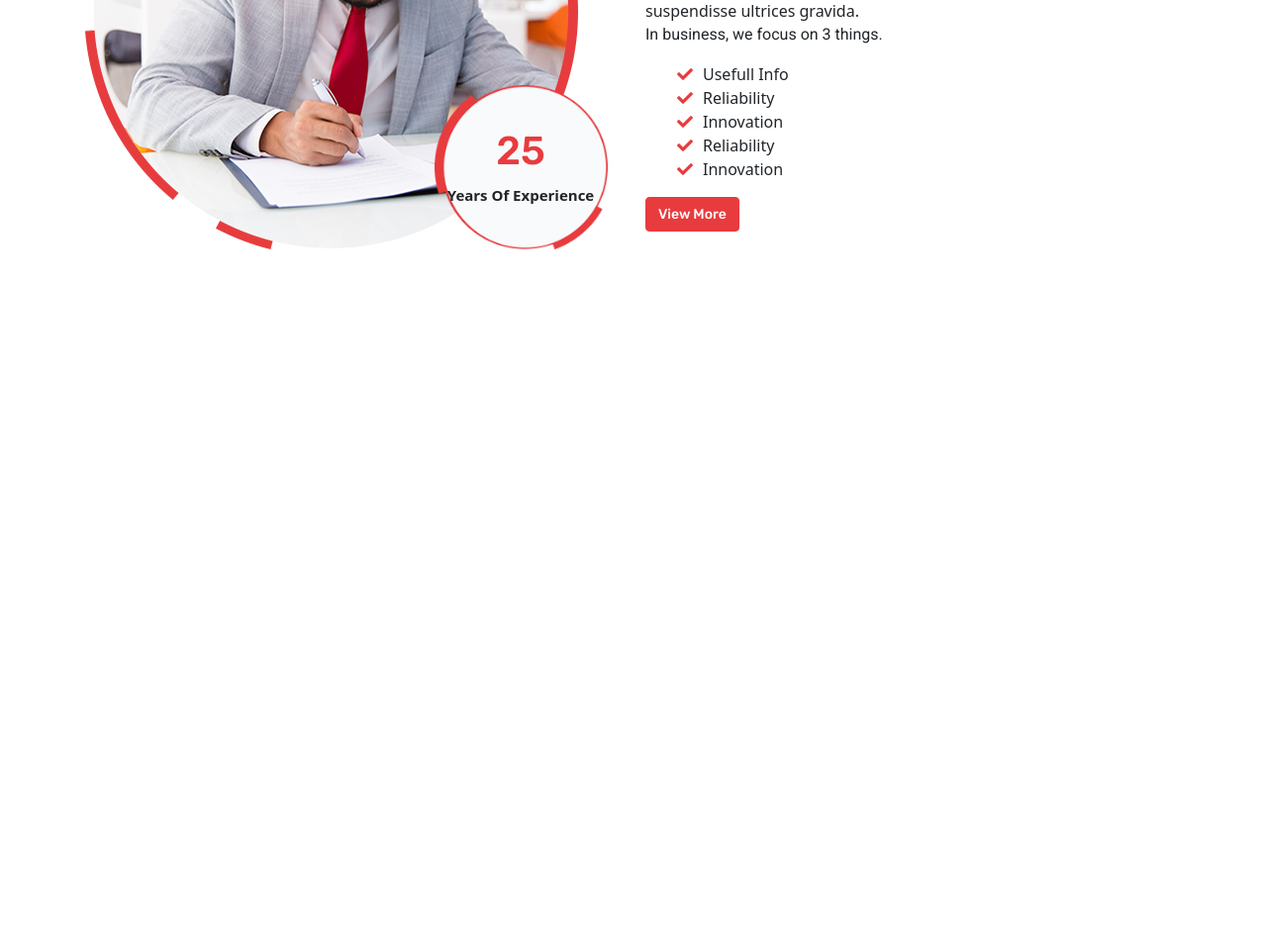
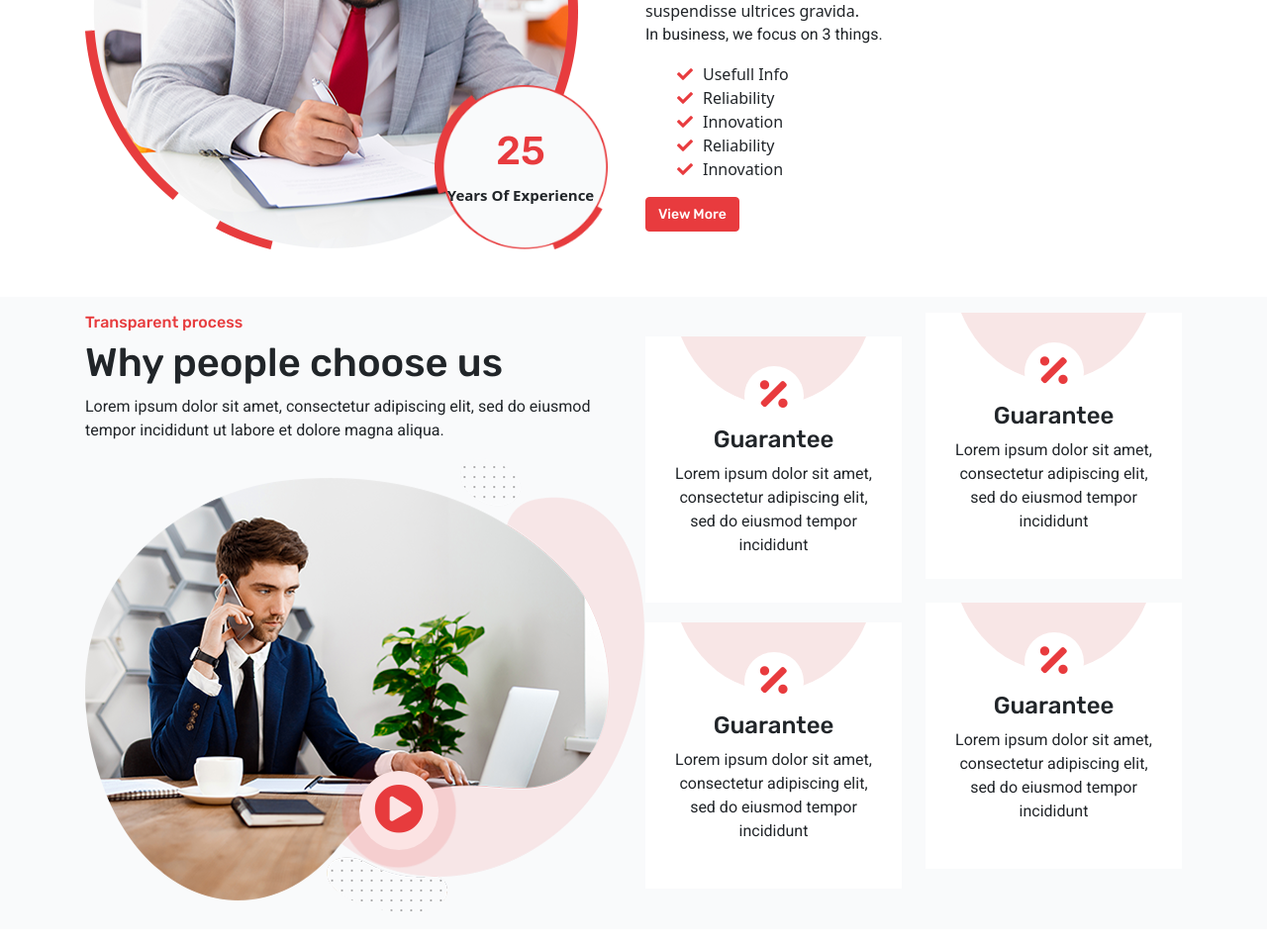
Before and after one commit to Sajal3232/Full-Web-Page-Design-4, a plain HTML site: page index.html in a window 1280 px wide. Shown: the part 1482-2437 px from the top of the page at 99% size. Before the commit the page ends 1782 px from the top, so only its background shows below. Drawn offline with nearby package versions, Linux system fonts and the light colour scheme.

Commit message:
design 3rd part

```diff
--- a/index.html
+++ b/index.html
@@ -147,6 +147,68 @@
     </div>
   </div>
 </section>
+   <!-- when we chosse -->
+   <section class="when-we-chosse all-bg">
+     <div class="container">
+       <div class="row my-3">
+         <div class="col-lg-6">
+           <div class="chosse-title my-3">
+             <div class="finix-text">
+              <h6>Transparent process</h6>
+              <h1 class="my-2">Why people choose us</h1>
+              <p>Lorem ipsum dolor sit amet, consectetur adipiscing elit, sed do eiusmod tempor incididunt ut labore et dolore magna aliqua.</p>
+              <img src="image/choose.png">
+              <a class="play-btn" href="#"><i class="fas fa-play-circle    "></i></a>
+             </div>
+           </div>
+         </div>
+         <div class="col-lg-6">
+           <div class="row featears-items my-3">
+             <div class="col-lg-6 mt-4">
+               <div class="featears-item text-center ">
+                 <div class="featears-icon">
+                   <i class="fas fa-percentage"></i>
+                 </div>
+                 <h4>Guarantee</h4>
+                 <p>Lorem ipsum dolor sit amet, consectetur adipiscing elit, sed do eiusmod tempor incididunt</p>
+               </div>
+             </div>
+
+             <div class="col-lg-6">
+              <div class="featears-item text-center">
+                <div class="featears-icon">
+                  <i class="fas fa-percentage"></i>
+                </div>
+                <h4>Guarantee</h4>
+                <p>Lorem ipsum dolor sit amet, consectetur adipiscing elit, sed do eiusmod tempor incididunt</p>
+              </div>
+            </div>
+
+            <div class="col-lg-6">
+              <div class="featears-item text-center">
+                <div class="featears-icon">
+                  <i class="fas fa-percentage"></i>
+                </div>
+                <h4>Guarantee</h4>
+                <p>Lorem ipsum dolor sit amet, consectetur adipiscing elit, sed do eiusmod tempor incididunt</p>
+              </div>
+            </div>
+
+            <div class="col-lg-6 mtop">
+              <div class="featears-item text-center">
+                <div class="featears-icon">
+                  <i class="fas fa-percentage"></i>
+                </div>
+                <h4>Guarantee</h4>
+                <p>Lorem ipsum dolor sit amet, consectetur adipiscing elit, sed do eiusmod tempor incididunt</p>
+              </div>
+            </div>
+           </div>
+         </div>
+       </div>
+     </div>
+   </section>
+
     <!-- Optional JavaScript -->
     <!-- Popper.js first, then Bootstrap JS -->
     <script src="https://cdn.jsdelivr.net/npm/popper.js@1.16.0/dist/umd/popper.min.js" integrity="sha384-Q6E9RHvbIyZFJoft+2mJbHaEWldlvI9IOYy5n3zV9zzTtmI3UksdQRVvoxMfooAo" crossorigin="anonymous"></script>
--- a/style.css
+++ b/style.css
@@ -6,6 +6,9 @@ h1,h2,h3,h4,h5,h6,a{
 }
 .main-div .container-fluid{
     max-width: 1280px;
+}
+.all-bg{
+    background-color: #f9fafb;
 }
 body .btn-primary{
     background-color: #e83b3e !important;
@@ -213,3 +216,99 @@ background-repeat: no-repeat;
     color: #e83b3e;
     margin-right: 10px;
 }
+/* <!-- when we chosse  left site design--> */
+.finix-text h6 {
+    color: #e73c3e;
+}
+.finix-text{
+    position: relative;
+}
+
+.play-btn{
+    color: #e73c3e;
+    font-size: 50px;
+    height: 80px;
+    width: 80px;
+    background-color: #ffffff;
+    text-align: center;
+    border-radius: 50%;
+    line-height: 80px;
+    position: absolute;
+    right: 185px;
+    bottom: 64px;
+}
+.play-btn::before{
+    content: "";
+    height: 80px;
+    width: 80px;
+    background-color: #e83b3e;
+    position: absolute;
+    top: 0;
+    left: 0;
+    border-radius: 50%;
+    animation: playbtn 1.3s ease-in-out infinite;
+}
+.play-btn:hover{
+    color: #ffffff;
+    background-color: #e73c3e;
+}
+
+@keyframes playbtn {
+    0%,30%   {
+        transform: scale(0);
+        opacity: 1;
+    }
+
+    50%  {  transform: scale(1.2);
+        opacity: 0.7;
+    }
+    100% {  transform: scale(1.5);
+        opacity: 0;}
+  }
+  /* when-chosse right side */
+  .featears-item {
+    background-color: #ffffff;
+    padding: 30px;
+    margin-bottom: 20px;
+    position: relative;
+    overflow: hidden;
+    transition: .6s;
+}
+.featears-item:hover{
+    transform: translateY(-20px);
+}
+.featears-item::before {
+    content: "";
+    position: absolute;
+    top: -173px;
+    left: 0;
+    right: 0;
+    margin: auto;
+    height: 70px;
+    height: 90%;
+    width: 80%;
+    border-radius: 50%;
+    background-color: #f8e6e6;
+}
+.featears-icon{
+    position: relative;
+}
+
+.featears-icon i{
+    color: #e83b3e;
+    height: 60px;
+    width: 60px;
+    display: inline-block;
+    background-color: #ffffff;
+    text-align: center;
+    line-height: 58px;
+    font-size: 37px;
+    border-radius: 50%;
+}
+.featears-item:hover .featears-icon i{
+    color: #ffffff;
+    background-color: #e83b3e;;
+}
+.mtop{
+    margin-top: -20px;
+}
```
